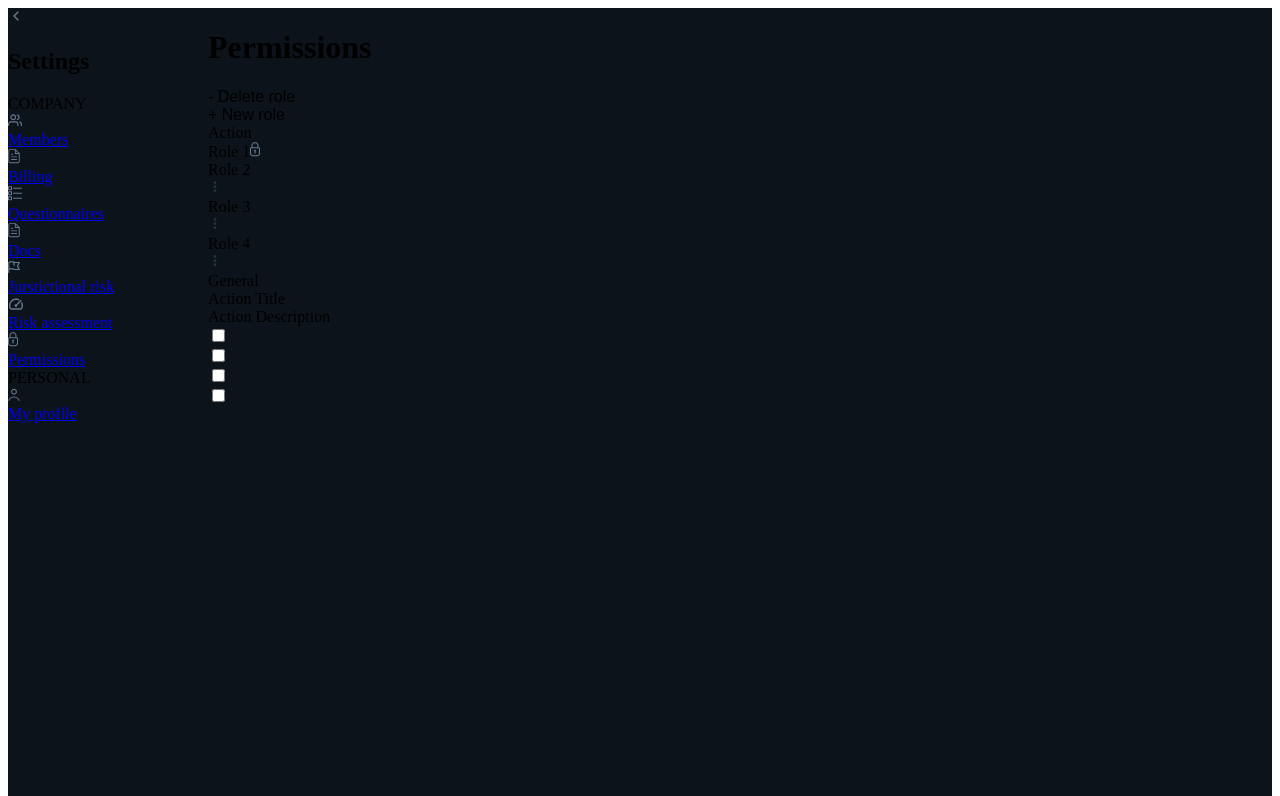
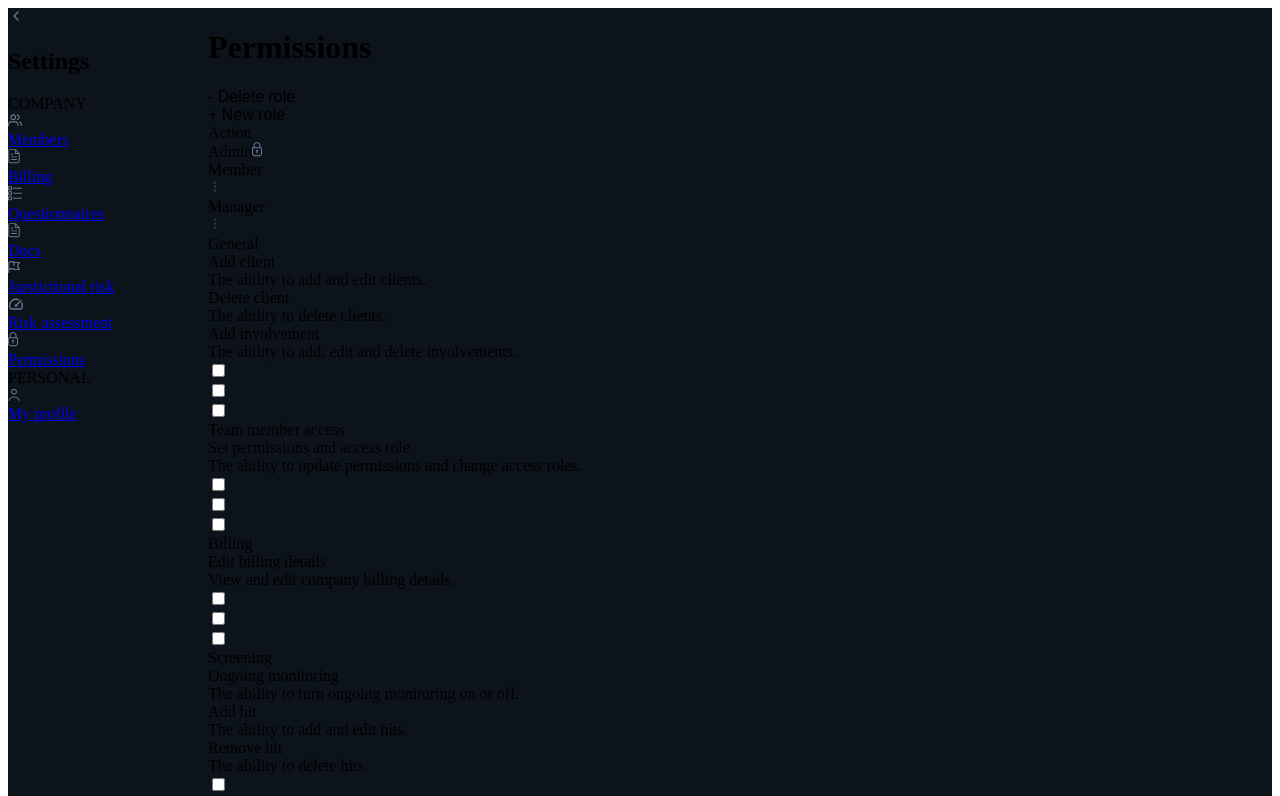
Before and after one commit to karelkangro/ncc-permissions, a React (Vite) app: page /settings/permissions in a window 1280 px wide. Shown: the top 796 px of the page. Built offline with nearby package versions, Linux system fonts and the light colour scheme.

Commit message:
mock data model, implement groups for table

```diff
--- a/src/modules/Permissions/Permissions.tsx
+++ b/src/modules/Permissions/Permissions.tsx
@@ -3,6 +3,7 @@ import { PermissionsPage } from "./Permissions.styled";
 import { useEffect, useRef, useState } from "react";
 import { PermissionsTable } from './components'
 import { Button } from "components/Button";
+import { ACTION_GROUPS, DEFAULT_ROLES } from "./data";
 
 const Header = styled.div`
   display: flex;
@@ -17,26 +18,46 @@ const Header = styled.div`
     line-height: 1rem;
   }
 `
-const DEFAULT_COLUMNS = 5;
+
+const getInitialData = () => {
+  const savedRoles = localStorage.getItem('roles');
+
+  return savedRoles
+    ? { actionGroups: ACTION_GROUPS, roles: JSON.parse(savedRoles) }
+    : { actionGroups: ACTION_GROUPS, roles: DEFAULT_ROLES };
+};
 
 export const Permissions = () => {
-  const [columns, setColumns] = useState(DEFAULT_COLUMNS);
+  const [data, setData] = useState(getInitialData);
   const tableRef = useRef<HTMLDivElement>(null);
 
-  const addColumn = () => setColumns(prev => prev + 1);
-  const deleteColumn = () =>
-    setColumns(prev => (prev > DEFAULT_COLUMNS ? prev - 1 : prev))
+  useEffect(() => {
+    localStorage.setItem('roles', JSON.stringify(data.roles));
+  }, [data.roles]);
+
+  const addColumn = () => setData(prev => ({ ...prev, roles: [...prev.roles, { id: prev.roles.length + 1, name: `Role ${prev.roles.length + 1}`, actions: [] }] }));
+  const deleteColumn = () => setData(prev => ({ ...prev, roles: prev.roles.length > DEFAULT_ROLES.length ? prev.roles.slice(0, -1) : prev.roles }));
+
+  // const addRole = (roleName: string, copyFromRoleId: number) => {
+  //   const roleToCopy = data.roles.find(role => role.id === copyFromRoleId);
+  //   if (roleToCopy) {
+  //     const newRole: Role = {
+  //       id: data.roles.length + 1,
+  //       name: roleName,
+  //       actions: roleToCopy.actions.map(action => ({ ...action })),
+  //     };
+  //     setData({ ...data, roles: [...data.roles, newRole] });
+  //   }
+  // };
 
   useEffect(() => {
     if (tableRef.current) {
-      if (tableRef.current) {
-        tableRef.current?.scrollTo({
-          left: tableRef.current.scrollWidth,
-          behavior: 'smooth',
-        });
-      }
+      tableRef.current?.scrollTo({
+        left: tableRef.current.scrollWidth,
+        behavior: 'smooth',
+      });
     }
-  }, [columns]);
+  }, [data.roles]);
 
   return (
     <PermissionsPage>
@@ -47,7 +68,7 @@ export const Permissions = () => {
       </Header>
       <PermissionsTable
         innerRef={tableRef}
-        columns={columns}
+        data={data}
         onRemoveRole={deleteColumn}
         onEditRole={addColumn}
       />
--- a/src/modules/Permissions/components/Table/ActionRows.tsx
+++ b/src/modules/Permissions/components/Table/ActionGroups.tsx
@@ -2,6 +2,7 @@ import styled from "styled-components";
 import { TableCell } from "./TableCell";
 import { ToggleCell } from "./ToggleCell";
 import { SwitchButton } from "components/SwitchButton";
+import { ActionGroup } from "modules/Permissions/types/table.data";
 
 const ActionRow = styled.div`
   display: flex;
@@ -61,25 +62,32 @@ const SectionRow = styled.div<{ cols: number }>`
   border-right: solid 1px var(--color-border);
 `;
 
-export const ActionRows = ({ columns }: { columns: number }) => (
+interface IActionRows {
+  actions: ActionGroup['actions'];
+  groupName: string;
+  columns: number;
+}
+export const ActionGroups = ({ columns, groupName, actions }: IActionRows) => (
   <>
-    <SectionRow cols={columns}>General</SectionRow>
+    <SectionRow cols={columns}>{groupName}</SectionRow>
     {Array.from({ length: columns }).map((_, i) => (
       <ActionRow key={`col-${i}`}>
         {i === 0 && (
           <FirstColumnCell id="firstcol">
-            <Action>
-              <ActionTitle>
-                <span>Action Title</span>
-              </ActionTitle>
-              <ActionDescription>
-                <span>Action Description</span>
-              </ActionDescription>
-            </Action>
+            {actions.map((action, index) => (
+              <Action key={index}>
+                <ActionTitle>
+                  <span>{action.title}</span>
+                </ActionTitle>
+                <ActionDescription>
+                  <span>{action.description}</span>
+                </ActionDescription>
+              </Action>
+            ))}
           </FirstColumnCell>
         )}
         {i !== 0 && (
-          <ToggleCell key={`col-${i}`}>
+          <ToggleCell>
             <SwitchButton disabled={i === 1} />
           </ToggleCell>
         )}
--- a/src/modules/Permissions/components/Table/EditRoleDialog.tsx
+++ b/src/modules/Permissions/components/Table/EditRoleDialog.tsx
@@ -9,7 +9,13 @@ const DotsIconStyled = styled(DotsVerticalIcon)`
   margin-left: var(--space-15);
 `;
 
-export const EditRoleDialog = ({ onEditRole, index }: { onEditRole: (index: number) => void, index: number }) => {
+interface IEditRoleProps {
+  index: number;
+  onRemoveRole: (index: number) => void;
+  onEditRole: (index: number) => void;
+}
+
+export const EditRoleDialog = ({ onEditRole, onRemoveRole, index }: IEditRoleProps) => {
   const [isDialogOpen, setIsDialogOpen] = useState(false);
 
   const toggleDialog = () => {
@@ -20,13 +26,16 @@ export const EditRoleDialog = ({ onEditRole, index }: { onEditRole: (index: numb
     <div style={{ position: 'relative' }}>
       <DotsIconStyled onClick={toggleDialog} />
       <Dialog isOpen={isDialogOpen} toggleDialog={toggleDialog}>
-        <ButtonTransparent style={{ marginBottom: '.375rem' }}>
+        <ButtonTransparent
+          style={{ marginBottom: '.375rem' }}
+          onClick={()=> onEditRole(index)}
+        >
           <PencilIcon /> Edit details
         </ButtonTransparent>
         <hr style={{ border: 'solid 1px var(--color-border)' }} />
         <ButtonDanger
           style={{ marginTop: '.375rem' }}
-          onClick={() => onEditRole(index)}
+          onClick={() => onRemoveRole(index)}
         >
           <GarbageIcon /> Remove
         </ButtonDanger>
--- a/src/modules/Permissions/components/Table/HeaderRow.tsx
+++ b/src/modules/Permissions/components/Table/HeaderRow.tsx
@@ -2,6 +2,7 @@ import styled from "styled-components";
 import { TableCell } from "./TableCell";
 import { LockIcon } from "assets/icons";
 import { EditRoleDialog } from "./EditRoleDialog";
+import { Role } from "modules/Permissions/types/table.data";
 
 const HeaderRowCellContent = styled.div<{ $isFirstItem?: boolean }>`
   display: flex;
@@ -34,7 +35,18 @@ const AdminRoleIconWrapper = styled(LockIcon)`
   margin-left: var(--space-15);
 `;
 
-export const HeaderRow = ({ columns, onEditRole }: { columns: number; onEditRole: () => void }) => (
+interface IHeaderRow {
+  columns: number;
+  roles: Role[];
+  onEditRole: () => void;
+  onRemoveRole: (index: number) => void;
+}
+export const HeaderRow = ({
+  columns,
+  roles,
+  onEditRole,
+  onRemoveRole
+}: IHeaderRow) => (
   <>
     {Array.from({ length: columns }).map((_, i) => (
       <HeaderRowCell
@@ -42,10 +54,14 @@ export const HeaderRow = ({ columns, onEditRole }: { columns: number; onEditRole
         $isFirstItem={i === 0}
       >
         <HeaderRowCellContent $isFirstItem={i === 0}>
-          {i === 0 ? "Action" : `Role ${i}`}
+          {i === 0 ? "Action" : `${roles[i-1].name}`}
           {i === 1
             ? <AdminRoleIconWrapper />
-            : i !== 0 && <EditRoleDialog index={i} onEditRole={() => console.log('role', i)} />
+            : i !== 0 && (<EditRoleDialog
+              index={i}
+              onRemoveRole={onRemoveRole}
+              onEditRole={onEditRole}
+            />)
           }
         </HeaderRowCellContent>
       </HeaderRowCell>
--- a/src/modules/Permissions/components/Table/PermissionTable.tsx
+++ b/src/modules/Permissions/components/Table/PermissionTable.tsx
@@ -1,6 +1,7 @@
 import styled from 'styled-components';
 import { HeaderRow } from './HeaderRow';
-import { ActionRows } from './ActionRows';
+import { ActionGroups } from './ActionGroups';
+import { ActionGroup, Role } from 'modules/Permissions/types/table.data';
 
 const TableScrollContainer = styled.div`
   width: 100%;
@@ -16,18 +17,39 @@ const ScrollableTable = styled.div<{ cols: number }>`
   border-top-right-radius: var(--radius-xs);
   border: 1px solid var(--color-border-light);
 `;
+
 interface ITable {
-  columns: number;
+  data: {
+    actionGroups: ActionGroup[];
+    roles: Role[];
+  };
   onRemoveRole: (index: number) => void;
   onEditRole: () => void;
   innerRef: React.RefObject<HTMLDivElement>;
 }
 
-export const PermissionsTable = ({ columns, onEditRole, innerRef }: ITable) => (
-    <TableScrollContainer>
-      <ScrollableTable ref={innerRef} cols={columns}>
-      <HeaderRow columns={columns} onEditRole={() => console.log('role')} />
-      <ActionRows columns={columns} />
-      </ScrollableTable>
-    </TableScrollContainer>
-  )
+export const PermissionsTable = ({
+  data,
+  onEditRole,
+  onRemoveRole,
+  innerRef
+}: ITable) => (
+  <TableScrollContainer>
+    <ScrollableTable ref={innerRef} cols={data.roles.length}>
+      <HeaderRow
+        columns={data.roles.length}
+        roles={data.roles}
+        onEditRole={onEditRole}
+        onRemoveRole={onRemoveRole}
+      />
+      {data?.actionGroups?.map((group, index) => (
+        <ActionGroups
+          key={index}
+          groupName={group.name}
+          actions={group.actions}
+          columns={data.roles.length}
+        />
+      ))}
+    </ScrollableTable>
+  </TableScrollContainer>
+);
--- /dev/null
+++ b/src/modules/Permissions/data/index.ts
@@ -0,0 +1 @@
+export * from './initialData'
--- /dev/null
+++ b/src/modules/Permissions/data/initialData.ts
@@ -0,0 +1,109 @@
+export const ACTION_GROUPS = [
+  {
+    name: 'General',
+    actions: [
+      { id: 1, title: 'Add client', description: 'The ability to add and edit clients.' },
+      { id: 2, title: 'Delete client', description: 'The ability to delete clients.' },
+      { id: 3, title: 'Add involvement', description: 'The ability to add, edit and delete involvements.' },
+    ],
+  },
+  {
+    name: 'Team member access',
+    actions: [
+      { id: 4, title: 'Set permissions and access role', description: 'The ability to update permissions and change access roles.' },
+    ],
+  },
+  {
+    name: 'Billing',
+    actions: [
+      { id: 5, title: 'Edit billing details', description: 'View and edit company billing details.' },
+    ],
+  },
+  {
+    name: 'Screening',
+    actions: [
+      { id: 6, title: 'Ongoing monitoring', description: 'The ability to turn ongoing monitoring on or off.' },
+      { id: 7, title: 'Add hit', description: 'The ability to add and edit hits.' },
+      { id: 8, title: 'Remove hit', description: 'The ability to delete hits.' },
+    ],
+  },
+  {
+    name: 'Questionnaires and Risk Assessments',
+    actions: [
+      { id: 9, title: 'Add field', description: 'Add and edit fields in the questionnaire and risk assessment builder.' },
+      { id: 10, title: 'Customer risk assessment', description: 'The ability to access the risk assessment settings.' },
+      { id: 11, title: 'Jurisdictional risk assessment', description: 'The ability to view and edit the jurisdictional risk assessment.' },
+    ],
+  },
+];
+
+export const DEFAULT_ROLES = [
+  {
+    id: 1,
+    name: 'Admin',
+    actions: [
+      { actionId: 1, enabled: true },
+      { actionId: 2, enabled: false },
+      { actionId: 3, enabled: true },
+      { actionId: 4, enabled: true },
+      { actionId: 5, enabled: true },
+      { actionId: 6, enabled: true },
+      { actionId: 7, enabled: true },
+      { actionId: 8, enabled: true },
+      { actionId: 9, enabled: true },
+      { actionId: 10, enabled: true },
+      { actionId: 11, enabled: true },
+    ],
+  },
+  {
+    id: 2,
+    name: 'Member',
+    actions: [
+      { actionId: 1, enabled: true },
+      { actionId: 2, enabled: true },
+      { actionId: 3, enabled: true },
+      { actionId: 4, enabled: false },
+      { actionId: 5, enabled: false },
+      { actionId: 6, enabled: true },
+      { actionId: 7, enabled: true },
+      { actionId: 8, enabled: false },
+      { actionId: 9, enabled: false },
+      { actionId: 10, enabled: false },
+      { actionId: 11, enabled: false },
+    ],
+  },
+  {
+    id: 3,
+    name: 'Manager',
+    actions: [
+      { actionId: 1, enabled: true },
+      { actionId: 2, enabled: false },
+      { actionId: 3, enabled: true },
+      { actionId: 4, enabled: true },
+      { actionId: 5, enabled: true },
+      { actionId: 6, enabled: true },
+      { actionId: 7, enabled: true },
+      { actionId: 8, enabled: true },
+      { actionId: 9, enabled: true },
+      { actionId: 10, enabled: true },
+      { actionId: 11, enabled: true },
+    ],
+  },
+  {
+    id: 4,
+    name: 'Limited manager',
+    actions: [
+      { actionId: 1, enabled: true },
+      { actionId: 2, enabled: true },
+      { actionId: 3, enabled: true },
+      { actionId: 4, enabled: false },
+      { actionId: 5, enabled: false },
+      { actionId: 6, enabled: true },
+      { actionId: 7, enabled: true },
+      { actionId: 8, enabled: false },
+      { actionId: 9, enabled: false },
+      { actionId: 10, enabled: false },
+      { actionId: 11, enabled: false },
+    ],
+  },
+];
```
Also changed, not shown: src/modules/Permissions/types/table.data.ts (added, +21 -0 lines).
